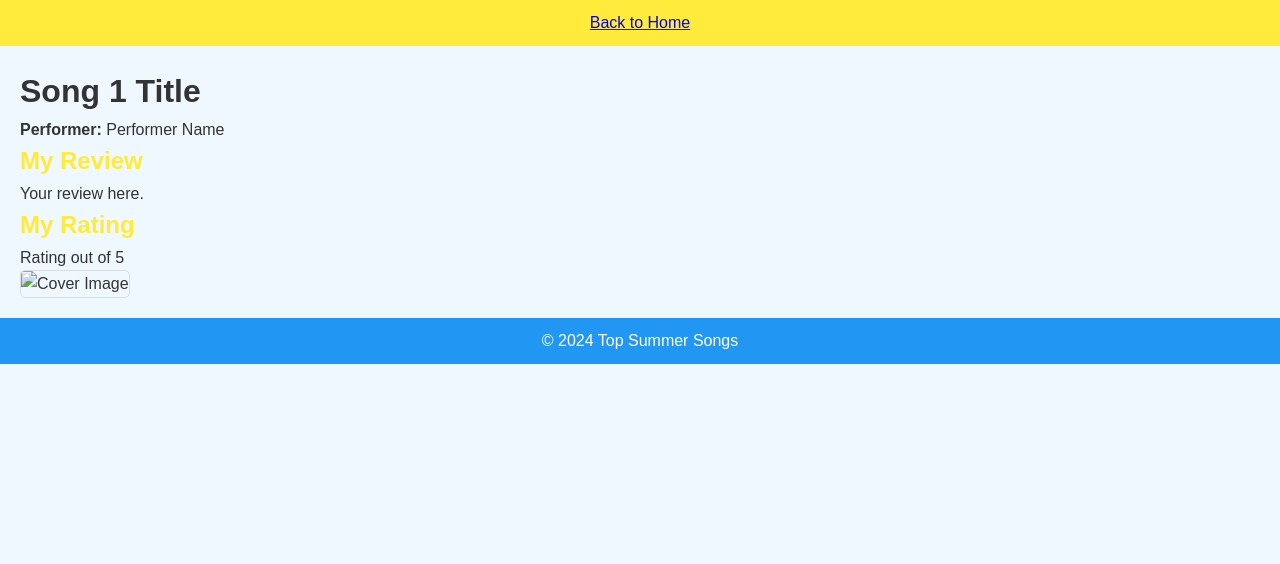
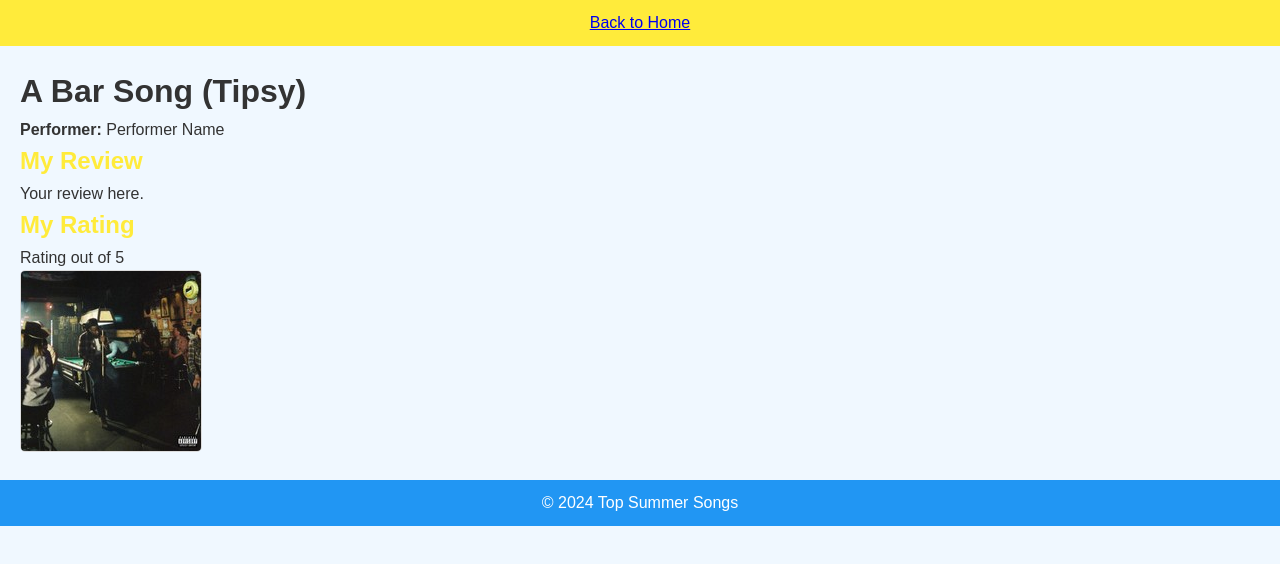
Before and after one commit to timbo3844/summersongs, a plain HTML site: page song2.html in a window 1280 px wide. Drawn offline with Linux system fonts and the light colour scheme.

Commit message:
Add an image

```diff
--- a/song2.html
+++ b/song2.html
@@ -11,7 +11,7 @@
         <a href="index.html">Back to Home</a>
     </header>
     <main>
-        <h1>Song 1 Title</h1>
+        <h1>A Bar Song (Tipsy)</h1>
         <p><strong>Performer:</strong> Performer Name</p>
         <div class="review">
             <h2>My Review</h2>
@@ -21,8 +21,8 @@
             <h2>My Rating</h2>
             <p>Rating out of 5</p>
         </div>
-        <div class="placeholder.jpg">
-            <img src="cover1.jpg" alt="Cover Image">
+        <div class="placeholderimage.jpg.">
+            <img src="shaboozey-acf-abarsongtipsy-bat-180x180.jpg" alt="Cover Image">
         </div>
     </main>
     <footer>
```
